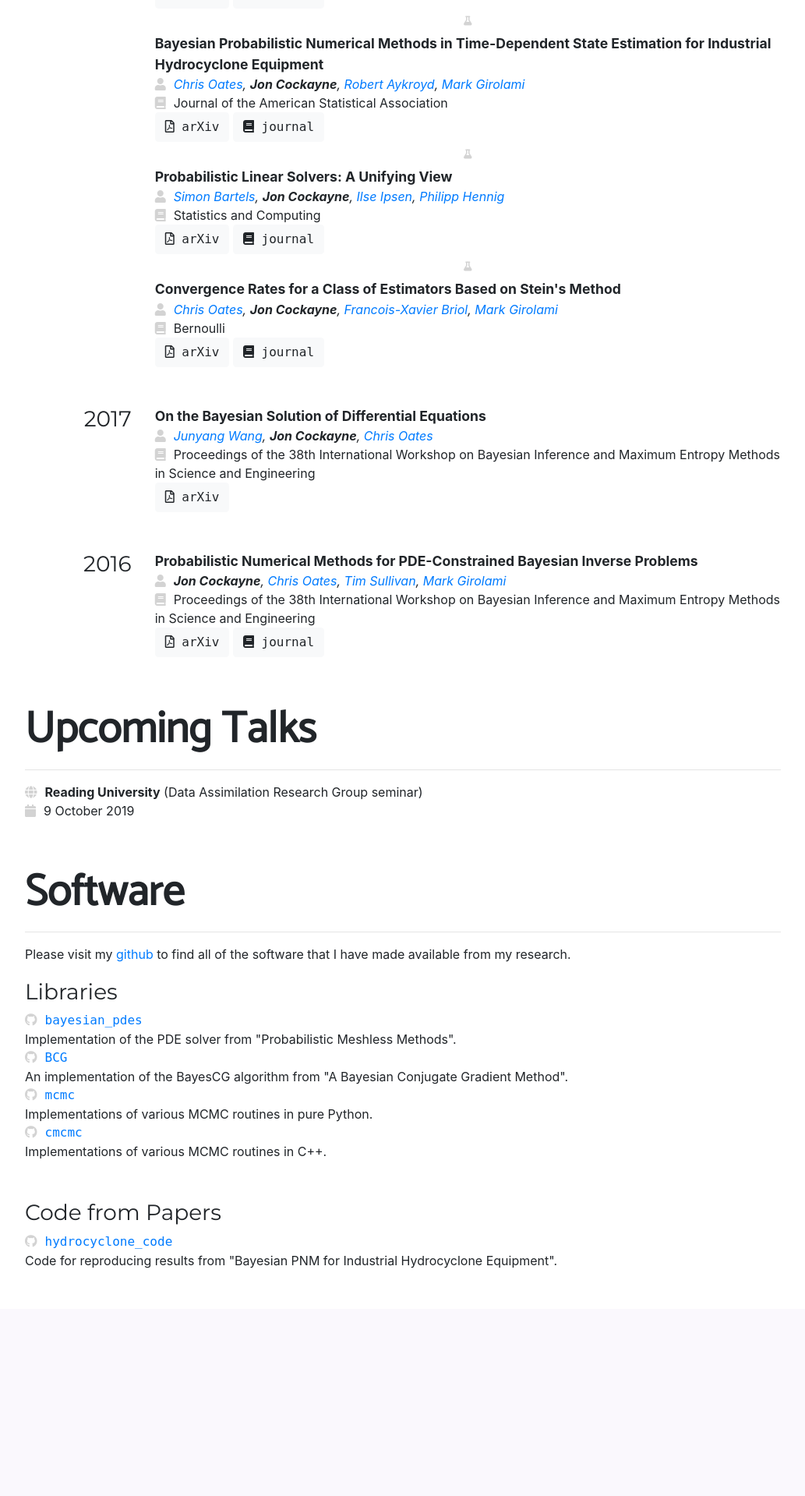
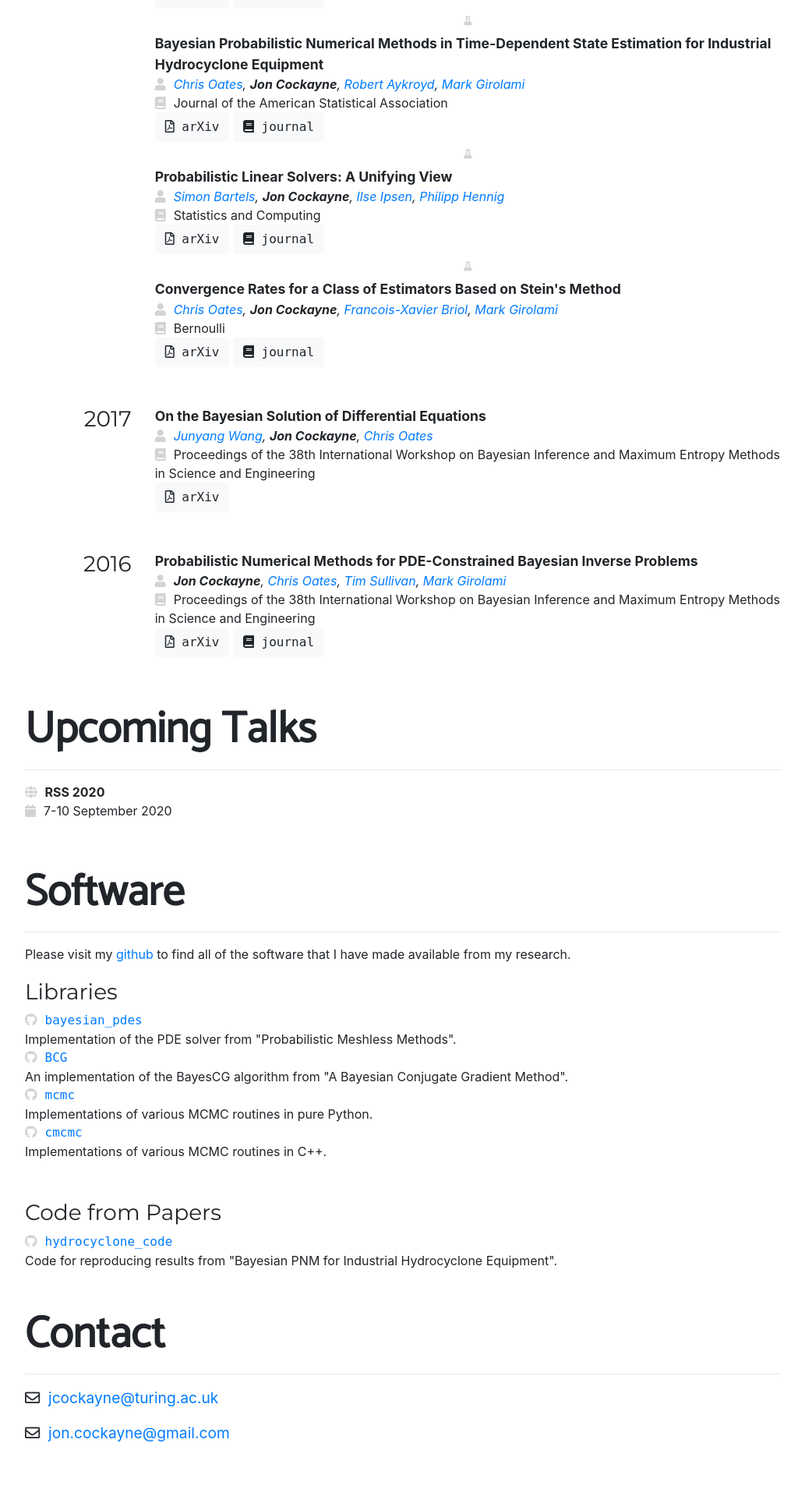
Before and after one commit to jcockayne/jcockayne.github.io, a Flask app: page / in a window 1280 px wide. Shown: the part 1082-3001 px from the top of the page at 78% size, without its empty margins (123-1156 px from the left). Before the commit the page ends 2709 px from the top, so only its background shows below. Run offline with Flask 2, Linux system fonts and the light colour scheme; some libraries are stand-ins or nearby versions.

Commit message:
Updated talks, added contact details.

```diff
--- a/app/main.py
+++ b/app/main.py
@@ -93,7 +93,7 @@ papers = [
 ]
 
 talks = [
-	Talk(where="Reading University", when="9 October 2019", topic="Data Assimilation Research Group seminar")
+	Talk(where="RSS 2020", when="7-10 September 2020")
 ]
 
 
--- a/app/templates/index.html
+++ b/app/templates/index.html
@@ -49,6 +49,9 @@
 	      </li>
 	      <li class="nav-item">
 	        <a class="nav-link" href="./#software">Software</a>
+	      </li>
+	      <li class="nav-item">
+	        <a class="nav-link" href="./#contact">Contact</a>
 	      </li>
 	    </ul>
 	  </div>
@@ -181,6 +184,27 @@
 				<div class="bottom-sep"></div>
 			</div>
 		</div>
+		<a id="contact"></a>
+		<div class="row">
+				<div class="col-md-12">
+					<h1>Contact</h1>
+					<hr />
+				</div>
+			</div>
+			<div class="row">
+				<div class="col-md-12">
+					<p style="font-size: 1.2em">
+						<i class="far fa-envelope"></i>&nbsp;
+						<a href="mailto:jcockayne@turing.ac.uk">jcockayne@turing.ac.uk</a>
+					</p>
+					<p style="font-size: 1.2em">
+						<i class="far fa-envelope"></i>&nbsp;
+						<a href="mailto:jon.cockayne@gmail.com">jon.cockayne@gmail.com</a>
+					</p>
+					<div class="bottom-sep"></div>
+				</div>
+			</div>
+		</div>
 	</div>
 
     <!-- Optional JavaScript -->
```
